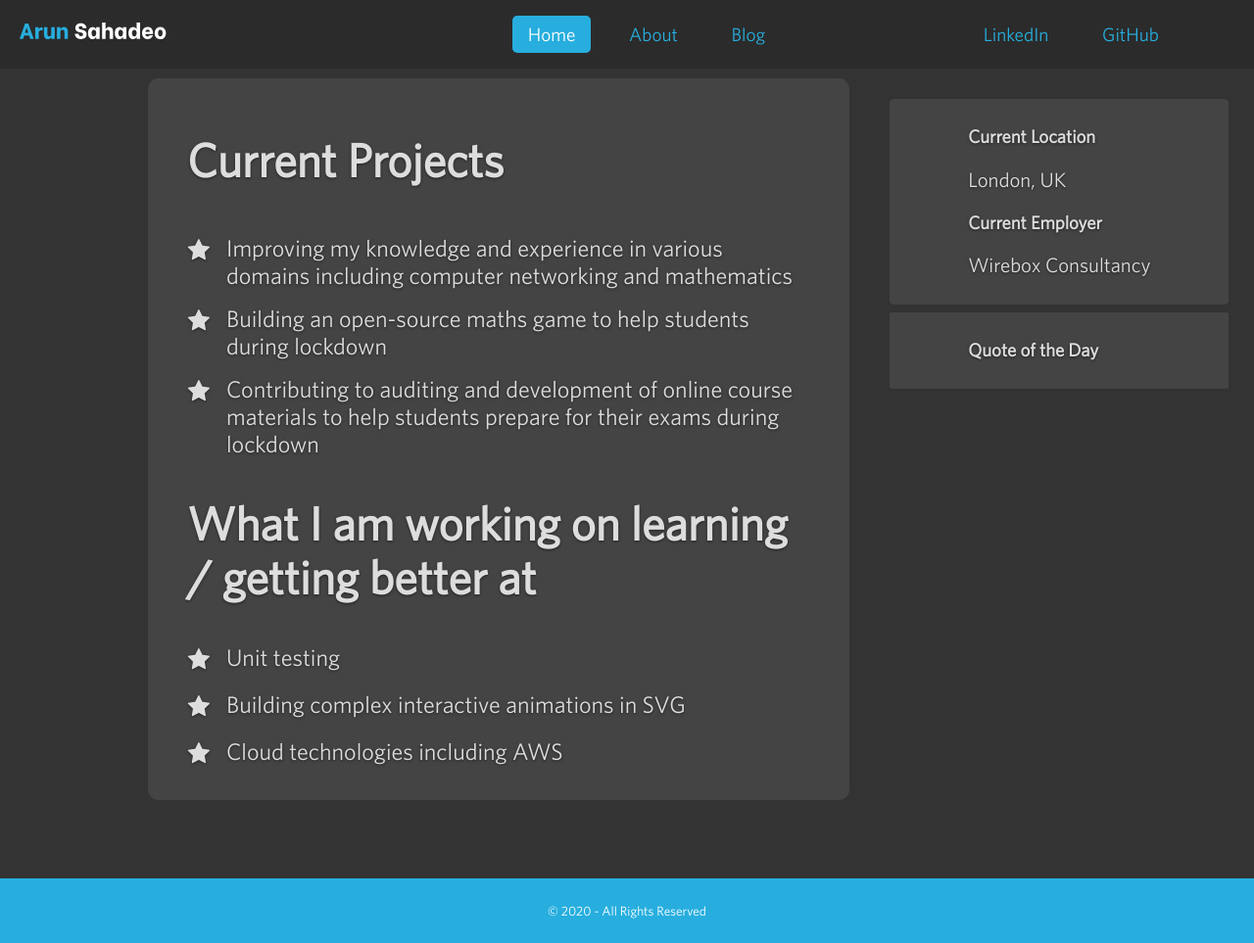
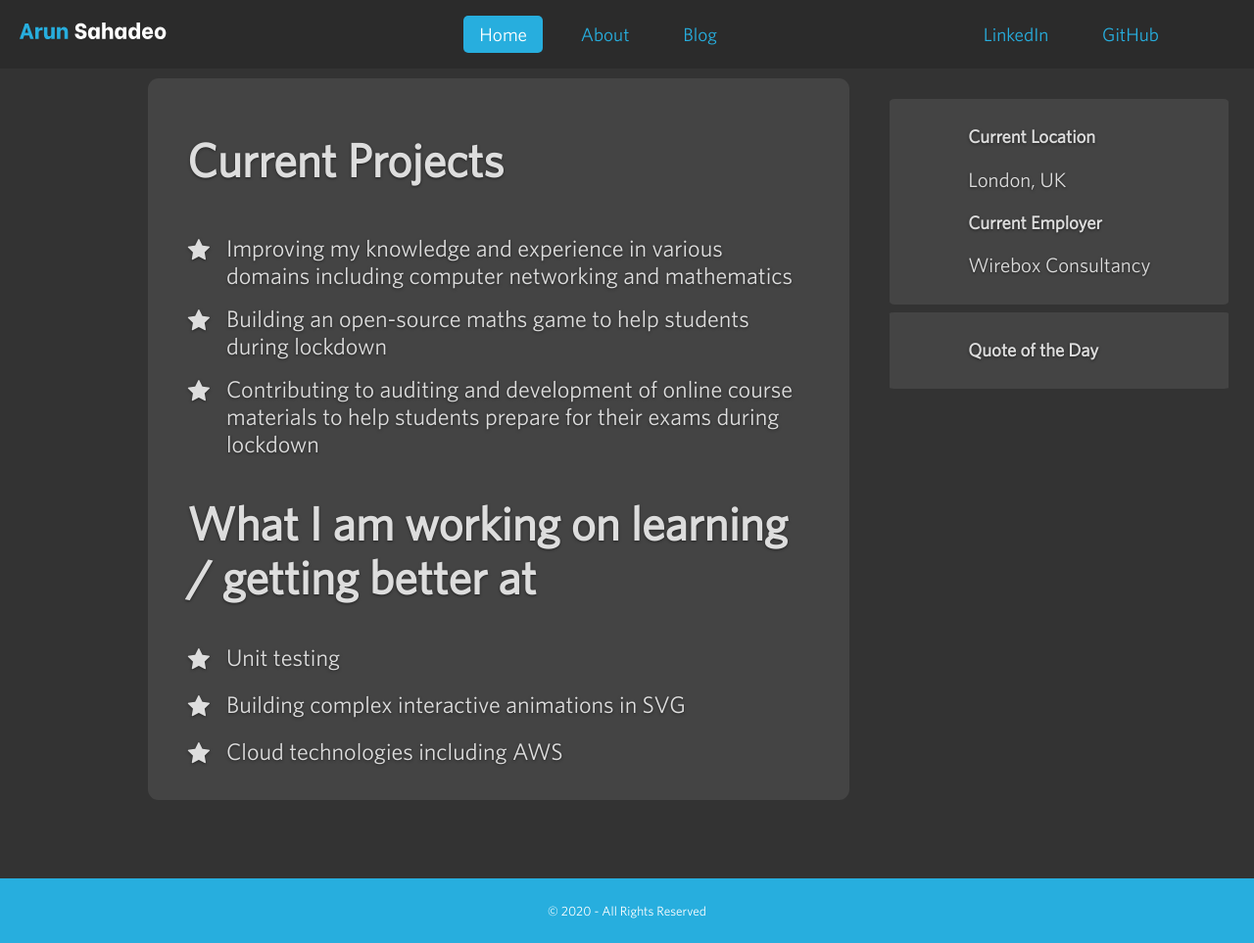
Before and after one commit to ArunSahadeo/ArunSahadeo.github.io, a Jekyll site: the page built from index.html, in a window 1280 px wide and 963 px high. Shown: the whole window at 98% size. Built offline with Jekyll 4.4.1, drawn with Linux system fonts in a browser that asks for light colours; some web fonts are replaced.

Commit message:
Tidy up header

```diff
--- a/_sass/components/_header.scss
+++ b/_sass/components/_header.scss
@@ -39,6 +39,12 @@ header {
         margin: 0;
         text-align: center;
 
+        &:first-of-type {
+            @media (min-width: 768px) {
+                text-align: left;
+            }
+        }
+
         ul {
             margin: 0;
 
```
